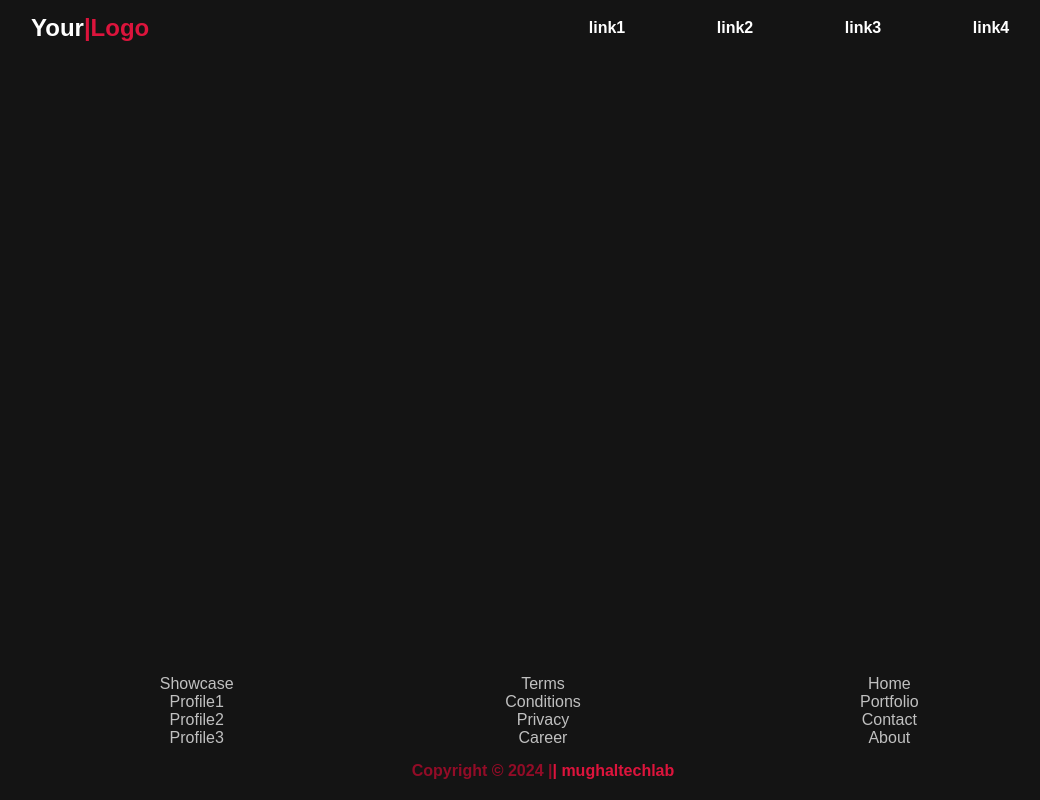
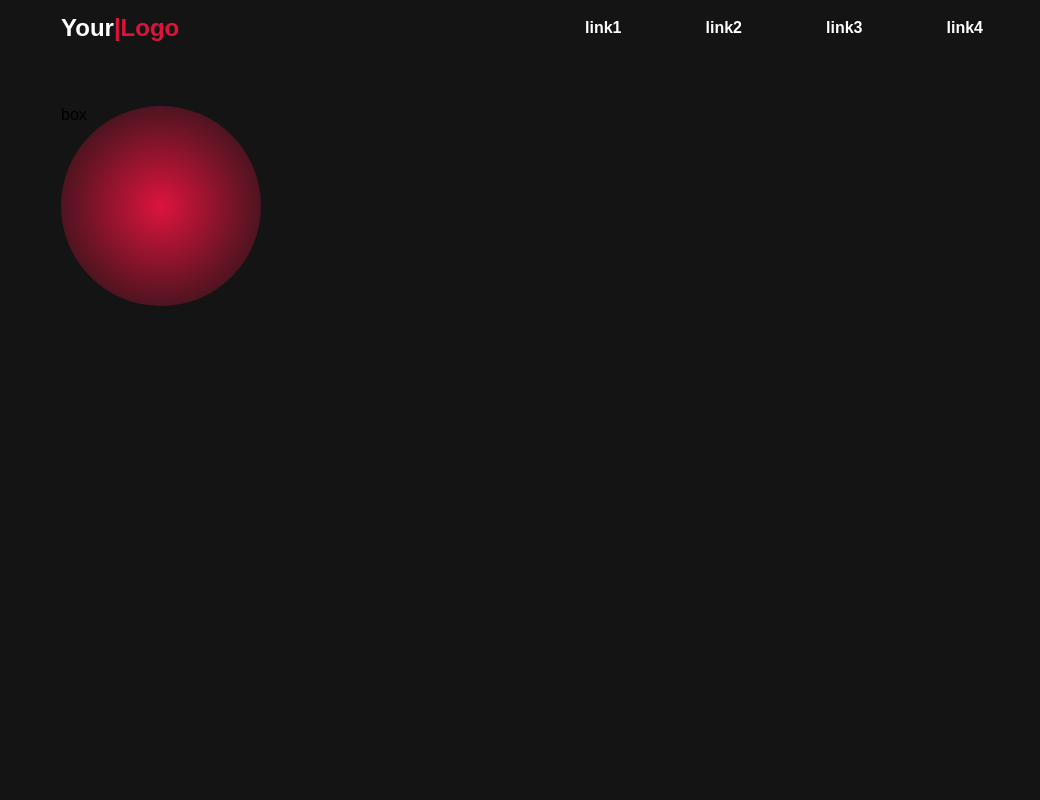
Before and after one commit to mughaltechlab/GSAP_projects, a plain HTML site: page gsap_01/index.html in a window 1280 px wide. Shown: the top 800 px of the page, without its empty margins (97-1137 px from the left). Drawn offline with nearby package versions, Linux system fonts and the light colour scheme.

Commit message:
gsap basic animations

```diff
--- a/gsap_01/index.html
+++ b/gsap_01/index.html
@@ -11,7 +11,7 @@
     <div class="container">
       <header>
         <!-- logo -->
-        <h2><a href="./index.html" class="logo">Your<span class="logoEnd">|Logo</span></a></h2>
+        <h2 class="logo"><a href="./index.html">Your<span class="logoEnd">|Logo</span></a></h2>
         <!-- nav menu links -->
         <nav>
           <a href="" class="link">link1</a>
@@ -20,7 +20,9 @@
           <a href="" class="link">link4</a>
         </nav>
       </header>
-      <section class="main"></section>
+      <section class="main">
+        <div class="box">box</div>
+      </section>
       <footer>
         <div class="part1">
             <a href="" class="link">Showcase</a>
@@ -46,6 +48,7 @@
       </footer>
     </div>
 
+
     <script
       src="https://cdnjs.cloudflare.com/ajax/libs/gsap/3.12.5/gsap.min.js"
       integrity="sha512-7eHRwcbYkK4d9g/6tD/mhkf++eoTHwpNM9woBxtPUBWm67zeAfFC+HrdoE2GanKeocly/VxeLvIqwvCdk7qScg=="
--- a/gsap_01/main.js
+++ b/gsap_01/main.js
@@ -0,0 +1,54 @@
+// document.addEventListener("DOMContentLoaded", (event) => {
+    // gsap.registerPlugin(ScrollTrigger)
+    // gsap code here!
+
+    // .logo
+    gsap.from(
+        '.logo',
+        {
+            duration: 1,
+            x: '-100%',
+            ease: 'bounce'
+        });
+    //  .logoEnd
+    gsap.from(
+        '.logoEnd',
+        {
+            duration: 1,
+            opacity: 0,
+            delay: 1
+        });
+    // .link
+    // opacity
+    gsap.from(
+        '.link',
+        {
+            duration: 1,
+            delay: 1,
+            opacity: 0,
+            stagger: .5,
+        });
+    // translateY
+    gsap.from(
+        '.link',
+        {
+            duration: .5,
+            delay: 1,
+            y: '-100%',
+            stagger: .5,
+        });
+
+    // .box
+    gsap.set('.box', { y: 100 });
+    gsap.to(
+        '.box',
+        {
+            duration: 1,
+            y: 0,
+            ease: 'power3.out'
+        }
+    );
+
+
+
+// });
--- a/gsap_01/style.css
+++ b/gsap_01/style.css
@@ -1,3 +1,7 @@
+:root{
+    --pad-x: 30px;
+    --pad-y: 50px;
+}
 *{
     margin: 0;
     padding: 0;
@@ -26,6 +30,7 @@ header{
     display: flex;
     align-items: center;
     justify-content: space-between;
+    padding-inline: var(--pad-x);
 }
 /* logo */
 .logoEnd{
@@ -41,6 +46,20 @@ nav{
 /* *main -----------------------------------------*/
 section.main{
     flex-grow: 1;
+    max-width: 1024px;
+    width: 100%;
+    height: 100dvh;
+    margin-inline: auto;
+    padding-block: 50px;
+    padding-inline: var(--pad-x);
+
+}
+/* box */
+.box{
+    width: 200px;
+    height: 200px;
+    border-radius: 50%;
+    background: radial-gradient(crimson, #141414);
 }
 /* *footer */
 footer{
@@ -52,6 +71,8 @@ footer{
     grid-template-columns: repeat(3,1fr);
     gap: 15px;
     color: crimson;
+    padding-inline: var(--pad-x);
+
 }
 footer>div{
     display: flex;
```
